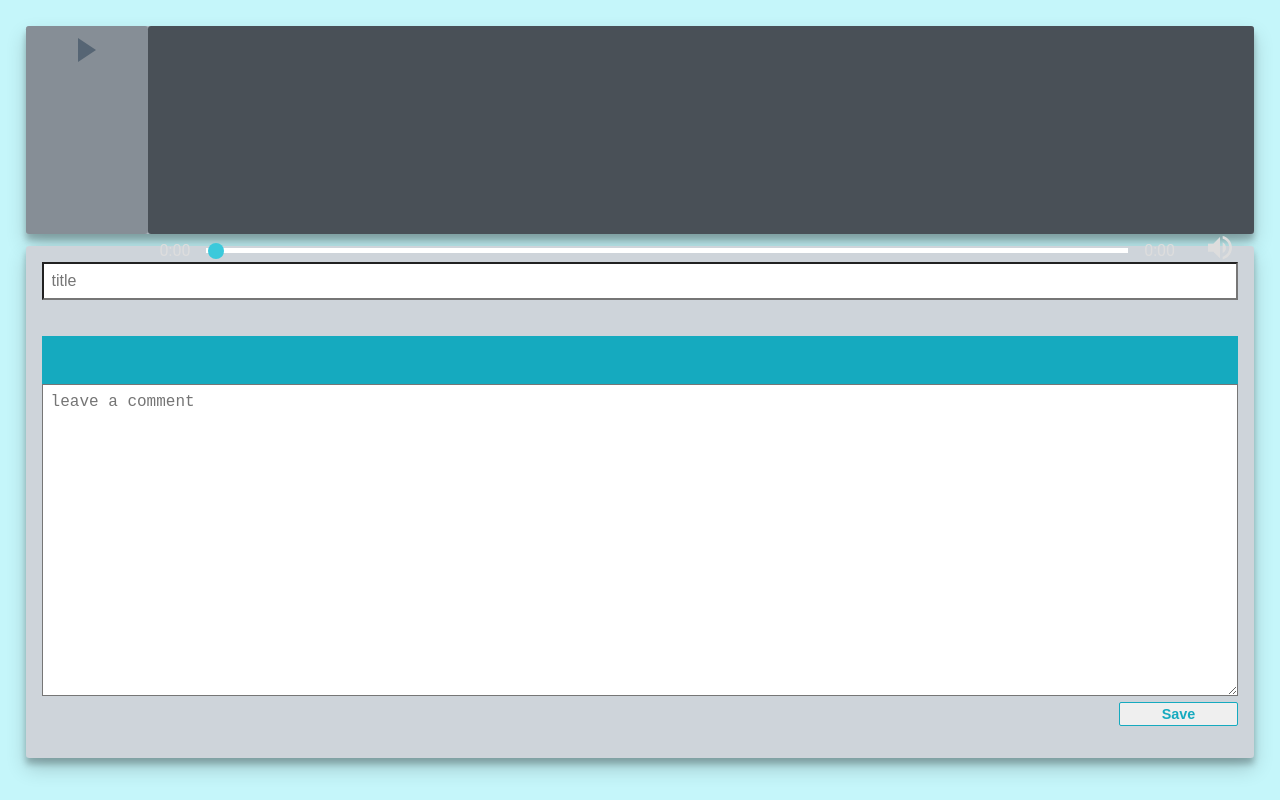
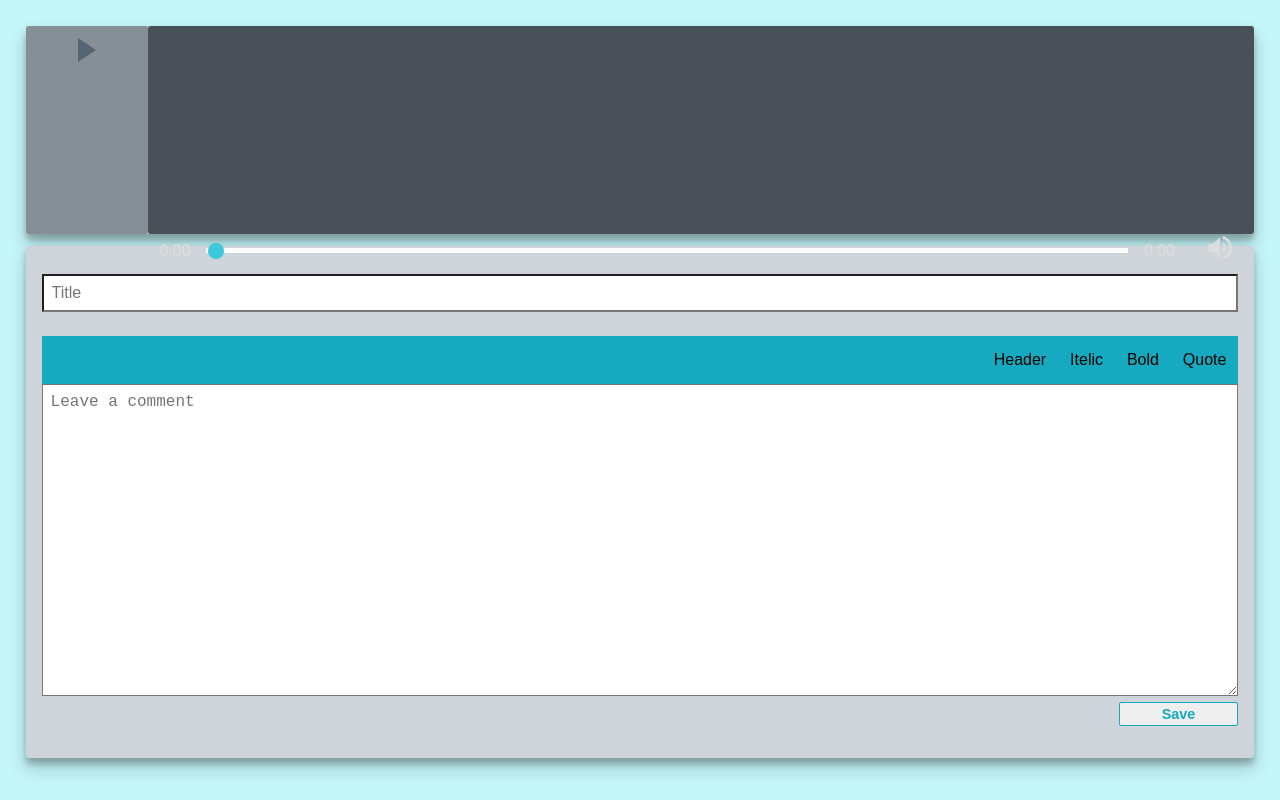
Before and after one commit to Bogglian/boggler, a React (Create React App) app: page /speech/audio in a window 1280 px wide. Built offline with nearby package versions, Linux system fonts and the light colour scheme.

Commit message:
feat: Add TextMenu button

```diff
--- a/src/components/Editor/index.js
+++ b/src/components/Editor/index.js
@@ -4,7 +4,8 @@ import {
   EditorBtn,
   ShadowedBox,
   SpeechInputForm,
-  SpeechInputMenuBox
+  SpeechInputMenuBox,
+  TextMenuBtn
 } from "../../styledComponents";
 
 const Editor = () => {
@@ -12,11 +13,16 @@ const Editor = () => {
     <ShadowedBox>
       <EditorLayout>
         <SpeechInputForm className="speech-editor-form-title">
-          <input type="text" name="title" placeholder="title" />
+          <input type="text" name="title" placeholder="Title" />
         </SpeechInputForm>
-        <SpeechInputMenuBox />
+        <SpeechInputMenuBox>
+          <TextMenuBtn>Header</TextMenuBtn>
+          <TextMenuBtn>Itelic</TextMenuBtn>
+          <TextMenuBtn>Bold</TextMenuBtn>
+          <TextMenuBtn>Quote</TextMenuBtn>
+        </SpeechInputMenuBox>
         <SpeechInputForm className="speech-editor-form-textarea">
-          <textarea type="text" name="title" placeholder="leave a comment" />
+          <textarea type="text" name="textarea" placeholder="Leave a comment" />
         </SpeechInputForm>
         <EditorBtn className="save-btn">Save</EditorBtn>
       </EditorLayout>
--- a/src/styledComponents/StyledButton/index.jsx
+++ b/src/styledComponents/StyledButton/index.jsx
@@ -40,6 +40,13 @@ const EditorBtn = styled(BorderedBtn)`
   }
 `;
 
+const TextMenuBtn = styled.div`
+  & {
+    padding-left: 1%;
+    padding-right: 1%;
+  }
+`;
+
 const LinkBtn = styled(Link)`
   & {
     margin-top: 1rem;
@@ -54,4 +61,4 @@ const LinkBtn = styled(Link)`
   }
 `;
 
-export { BorderedBtn, EditorBtn, LinkBtn };
+export { BorderedBtn, EditorBtn, LinkBtn, TextMenuBtn };
--- a/src/styledComponents/StyledForm/index.jsx
+++ b/src/styledComponents/StyledForm/index.jsx
@@ -1,4 +1,6 @@
 import styled from "styled-components";
+import oc from "open-color";
+import { shadow } from "../../lib/styleUtil";
 
 const SpeechInputForm = styled.form`
   & {
@@ -11,8 +13,14 @@ const SpeechInputForm = styled.form`
         outline: none;
         border-radius: 0px;
         font-size: 1rem;
+        margin-top: 1%;
         padding-left: 0.5rem;
         padding-right: 0.5rem;
+
+        &:focus {
+          border: 2px solid ${oc.cyan[6]};
+          ${shadow(1)};
+        }
       }
     }
 
@@ -26,6 +34,10 @@ const SpeechInputForm = styled.form`
         border-radius: 0px;
         font-size: 1rem;
         padding: 0.5rem;
+        &:focus {
+          border: 2px solid ${oc.cyan[6]};
+          ${shadow(1)};
+        }
       }
     }
   }
--- a/src/styledComponents/StyledLayout/index.jsx
+++ b/src/styledComponents/StyledLayout/index.jsx
@@ -98,6 +98,9 @@ const SpeechInputMenuBox = styled.div`
     height: 10%;
     margin-top: 3%;
     background-color: ${oc.cyan[6]};
+    display: flex;
+    justify-content: flex-end;
+    align-items: center;
   }
 `;
 
--- a/src/styledComponents/index.js
+++ b/src/styledComponents/index.js
@@ -1,4 +1,4 @@
-export { BorderedBtn, EditorBtn, LinkBtn } from "./StyledButton";
+export { BorderedBtn, EditorBtn, LinkBtn, TextMenuBtn } from "./StyledButton";
 export { SpeechInputForm } from "./StyledForm";
 export {
   AudioLayout,
```
